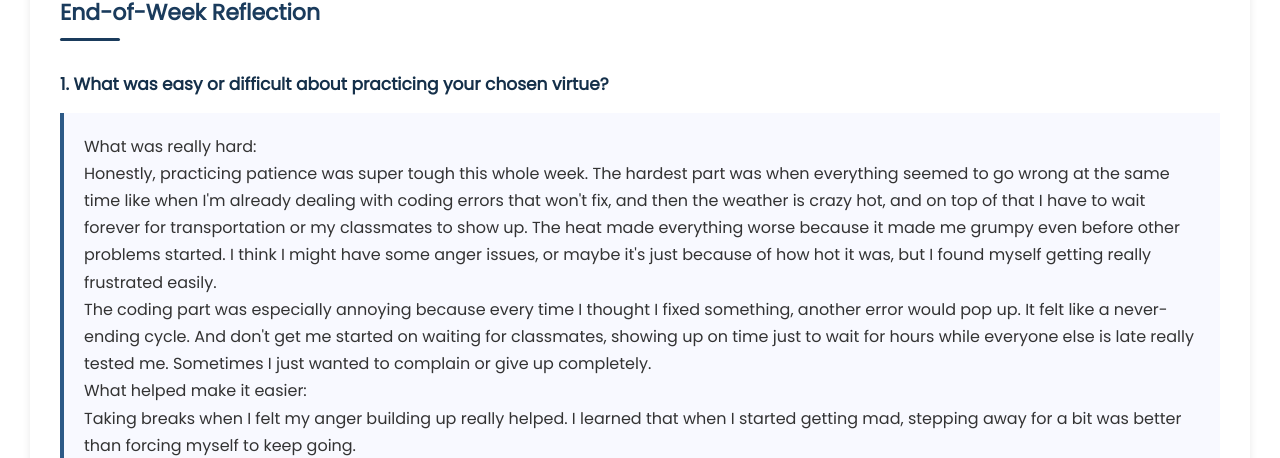
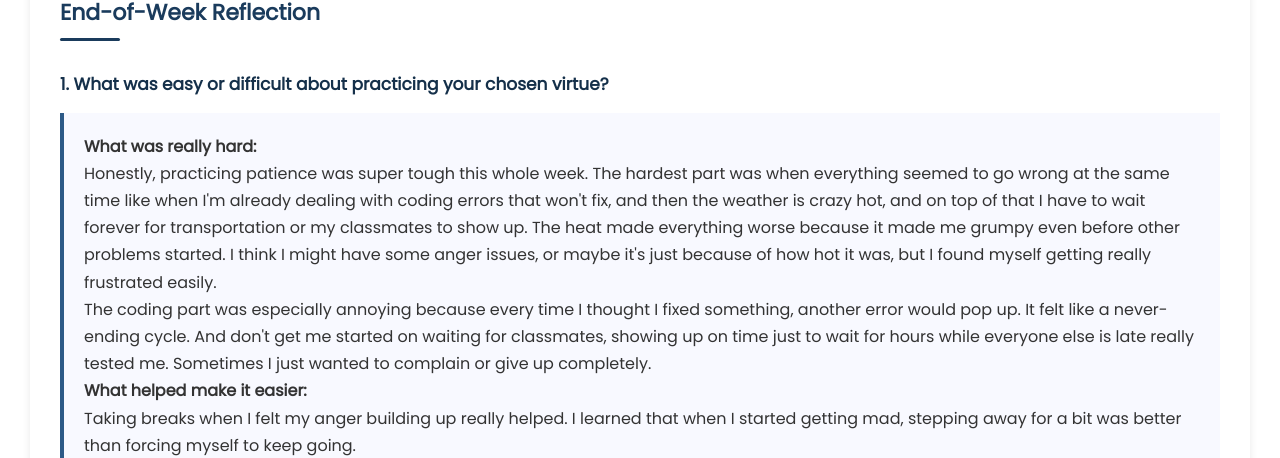
Before and after one commit to null-03/null-03.github.io, a plain HTML site: page index.html in a window 1280 px wide. Shown: the part 4158-4616 px from the top of the page. Drawn offline with Linux system fonts and the light colour scheme.

Commit message:
index.html

```diff
--- a/index.html
+++ b/index.html
@@ -808,11 +808,11 @@
 
                     <div class="reflection-question">1. What was easy or difficult about practicing your chosen virtue?</div>
                     <div class="reflection-answer">
-                        What was really hard:<br>
+                        <strong>What was really hard:</strong><br>
                         Honestly, practicing patience was super tough this whole week. The hardest part was when everything seemed to go wrong at the same time like when I'm already dealing with coding errors that won't fix, and then the weather is crazy hot, and on top of that I have to wait forever for transportation or my classmates to show up. The heat made everything worse because it made me grumpy even before other problems started. I think I might have some anger issues, or maybe it's just because of how hot it was, but I found myself getting really frustrated easily.<br>
                         The coding part was especially annoying because every time I thought I fixed something, another error would pop up. It felt like a never-ending cycle. And don't get me started on waiting for classmates, showing up on time just to wait for hours while everyone else is late really tested me. Sometimes I just wanted to complain or give up completely.<br>
 
-                        What helped make it easier:<br>
+                        <strong>What helped make it easier:</strong><br>
                         Taking breaks when I felt my anger building up really helped. I learned that when I started getting mad, stepping away for a bit was better than forcing myself to keep going.
                     </div>
 
```
